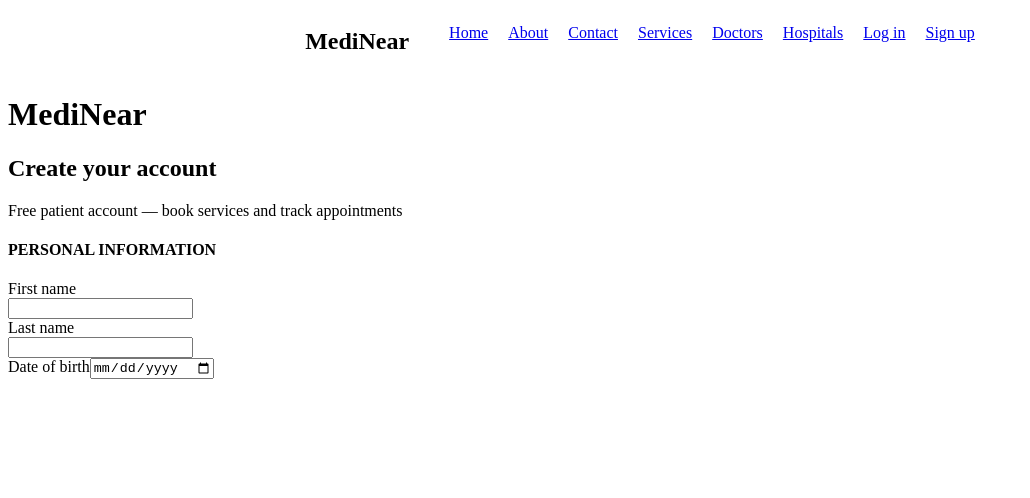
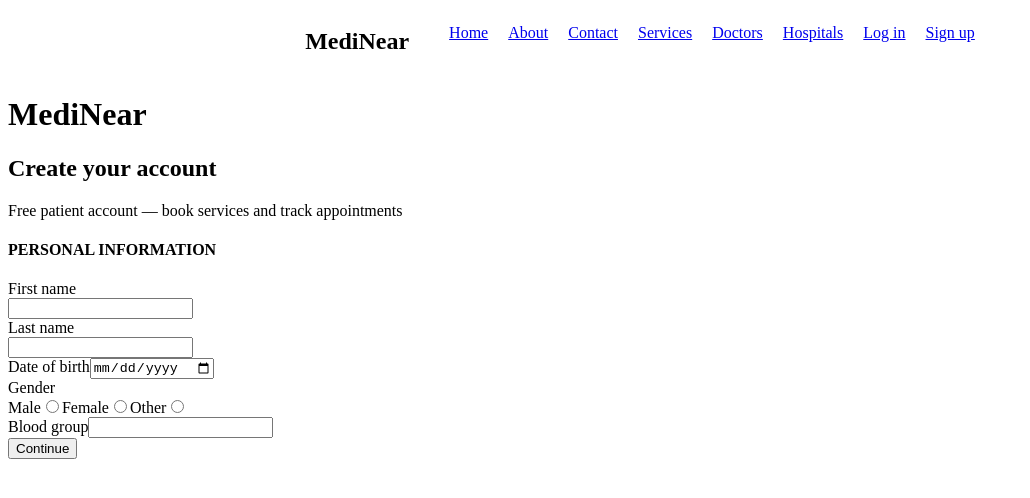
Before and after one commit to bluesand019/MediNear, a React app: page /register in a window 1280 px wide. Shown: the top 498 px of the page, without its empty margins (0-1030 px from the left). Built offline with nearby package versions, Linux system fonts and the light colour scheme; the HTML template or start-up script is replaced by a standard one.

Commit message:
added basic registration form

```diff
--- a/src/pages/auth/Register.jsx
+++ b/src/pages/auth/Register.jsx
@@ -14,7 +14,18 @@ const Register = () => {
         <label htmlFor="Last-name">Last name</label> <br />
         <input type="text" id="Last-name" name="Last-name" /> <br />
         <label htmlFor="date-of-birth">Date of birth</label>
-        <input type="date" name="date-of-birth" id="date-of-birth" />
+        <input type="date" name="date-of-birth" id="date-of-birth" /> <br />
+        <label>Gender</label> <br />
+        <label htmlFor="male">Male</label>
+        <input type="radio" id="male" name="gender" value="male" />
+        <label htmlFor="female">Female</label>
+        <input type="radio" id="female" name="gender" value="female" />
+        <label htmlFor="other">Other</label>
+        <input type="radio" id="other" name="gender" value="other" /> <br />
+        <label htmlFor="bg">Blood group</label>
+        {/* will change later */}
+        <input type="text" name="bg" id="bg" /> <br />
+        <button>Continue</button>
       </form>
     </div>
     </div>
```
